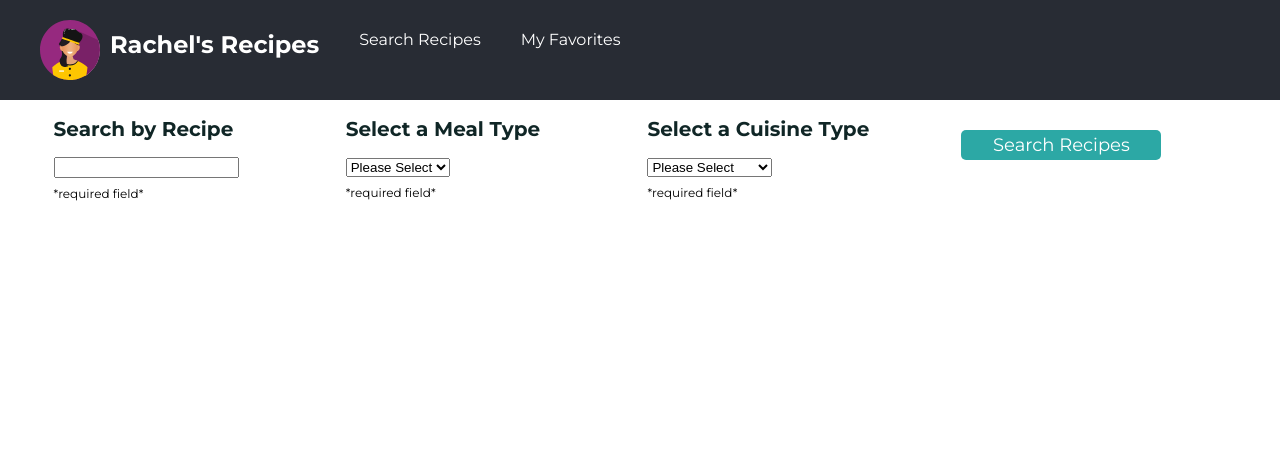
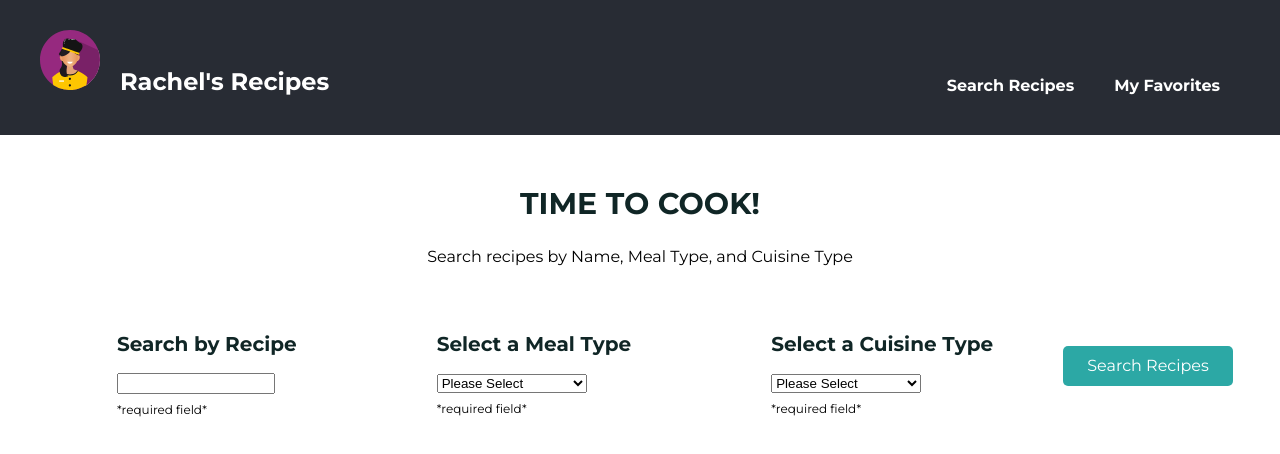
Before and after one commit to rachleewil/ReactRecipeAPI, a React (Create React App) app in the folder rachelsrecipes/: page / in a window 1280 px wide. Shown: the top 454 px of the page. Built offline with nearby package versions, Linux system fonts and the light colour scheme.

Commit message:
CSS changes

```diff
--- a/rachelsrecipes/src/App.css
+++ b/rachelsrecipes/src/App.css
@@ -5,8 +5,6 @@ body {
 }
 
 h1 {
-    margin: 10px 5px;
-    padding: 0px 5px;
     font-size: 24px;
 }
 
@@ -28,37 +26,29 @@ p {
 
 /* NavBar.tsx CSS */
 .NavBar {
-    padding: 20px 40px;
+    padding: 10px 40px 40px 40px;
     background-color: #282c34;
-    text-decoration: none;
-    display: flex;
-    justify-content: left;
     color: white;
 }
 
-.NavBarLinks {
-    float: right;
-    padding: 10px;
+.NavIcon {
+    padding-right: 20px;
 }
 
-nav {
-    text-decoration: none;
+.NavBarLinks {
+    display: flex;
+    justify-content: right;
+    margin-top: -40px;
 }
 
-.Link {
+a:link {
+    font-weight: bold;
+    margin: 20px 20px;
     text-decoration: none;
     color: white;
-    display: flex;
-    justify-content: space-between;
 }
 
 a:visited {
-    color: white;
-}
-
-a:link {
-    margin: 0px 20px;
-    text-decoration: none;
     color: white;
 }
 
@@ -68,26 +58,42 @@ a:hover {
 
 /* Recipes.tsx CSS */
 /* Search Filter*/
+
+#title{
+    text-align: center;
+    font-size: 30px;
+    margin-top: 50px;
+    font-weight: bold;
+}
+
+#content {
+    text-align: center;
+}
+
 .search-form {
     display: flex;
-    justify-content: space-around;
-    max-width: 1200px;
+    justify-content: center;
+    margin-top: 50px;
 }
 
 .searchType {
-    margin: 0px 15px;
+    margin: 0px 70px;
+}
+
+input, select {
+    width: 150px;
 }
 
 .search-button {
     font-family: 'Montserrat';
-    font-size: 18px;
+    font-size: 16px;
     background-color: #2CA8A5;
     color: white;
     border-radius: 5px;
     border: none;
     cursor: pointer;
-    height: 30px;
-    width: 200px;
+    height: 40px;
+    width: 170px;
     margin-top: 30px;
 }
 
@@ -100,7 +106,6 @@ a:hover {
 .requriedField {
     font-size: 12px;
 }
-
 
 
 /* Results.tsx CSS */
@@ -118,6 +123,7 @@ a:hover {
     border-radius: 16px;
     padding: 20px;
     margin: 15px;
+    margin-top: 70px;
     max-width: 250px;
 }
 
@@ -151,6 +157,12 @@ In Results.tsx  & Favorites.tsx*/
     cursor: pointer;
 }
 
+.addButton:hover {
+    background-color: white;
+    color: black;
+    border: 2px solid #2CA8A5;
+}
+
 .deleteButton{
     font-family: 'Montserrat';
     font-size: 14px;
@@ -160,6 +172,12 @@ In Results.tsx  & Favorites.tsx*/
     padding: 5px 10px;
     color: white;
     cursor: pointer;
+}
+
+.deleteButton:hover {
+    background-color: white;
+    color: black;
+    border: 2px solid #2CA8A5;
 }
 
 
@@ -197,11 +215,7 @@ In Results.tsx  & Favorites.tsx*/
         width: 90vw;
     }
 
-    input {
-        width: 90vw;
-    }
-
-    select {
+    input, select {
         width: 90vw;
     }
 }
--- a/rachelsrecipes/src/components/Favorites.tsx
+++ b/rachelsrecipes/src/components/Favorites.tsx
@@ -22,7 +22,7 @@ interface Props {
         return (
             <>
             <div className="RecipeFavorites">
-                <h2>Favorite Recipes</h2>
+                <h2 id="title">Favorite Recipes</h2>
                 <div className="grid">
                     {favorites.map((item) => (
                        <div className = "recipeCard" key = {item.recipe.label} >
@@ -30,7 +30,7 @@ interface Props {
                          <img src={item.recipe.image}  width="250" height="250"/>
                          <h3 id = "recipeResultsName">{item.recipe.label}</h3>
                          <p><Link to="/details">More Details</Link></p>
-                         <button className="deleteButton" onClick={() => deleteFavorite(item.recipe.label)}>Remove From Favorites</button>
+                         <button className="deleteButton" onClick={() => deleteFavorite(item.recipe.label)}>Remove</button>
                        </div>
                        </div>
                     ))}
--- a/rachelsrecipes/src/components/NavBar.tsx
+++ b/rachelsrecipes/src/components/NavBar.tsx
@@ -6,8 +6,9 @@ function NavBar() {
     <>
         <nav>
           <div className="NavBar">
-            <img className="NavIcon" src="RachelsRecipes2.svg" width="60" height="60"/>
-            <h1>Rachel's Recipes</h1>
+            <div>
+              <h1><img className="NavIcon" src="RachelsRecipes2.svg" width="60" height="60"/>Rachel's Recipes</h1>
+            </div>
             <div className="NavBarLinks">
               <a><Link to="/">Search Recipes</Link></a>
               <a><Link to="/favorites">My Favorites</Link></a>
--- a/rachelsrecipes/src/components/Recipes.tsx
+++ b/rachelsrecipes/src/components/Recipes.tsx
@@ -43,6 +43,8 @@ function Recipes() {
 
   return (
     <div className="Recipes">
+        <h2 id="title">TIME TO COOK!</h2>
+        <p id="content"> Search recipes by Name, Meal Type, and Cuisine Type</p>
         <form onSubmit={getSearch} className="search-form">
           <div className="searchType" id="one">
           <h2>Search by Recipe</h2>
@@ -106,7 +108,7 @@ function Recipes() {
         </form>
 
       <div className="grid">
-      <Results recipes={recipes} />
+        <Results recipes={recipes}/>
       </div>
     </div>
   );
```
